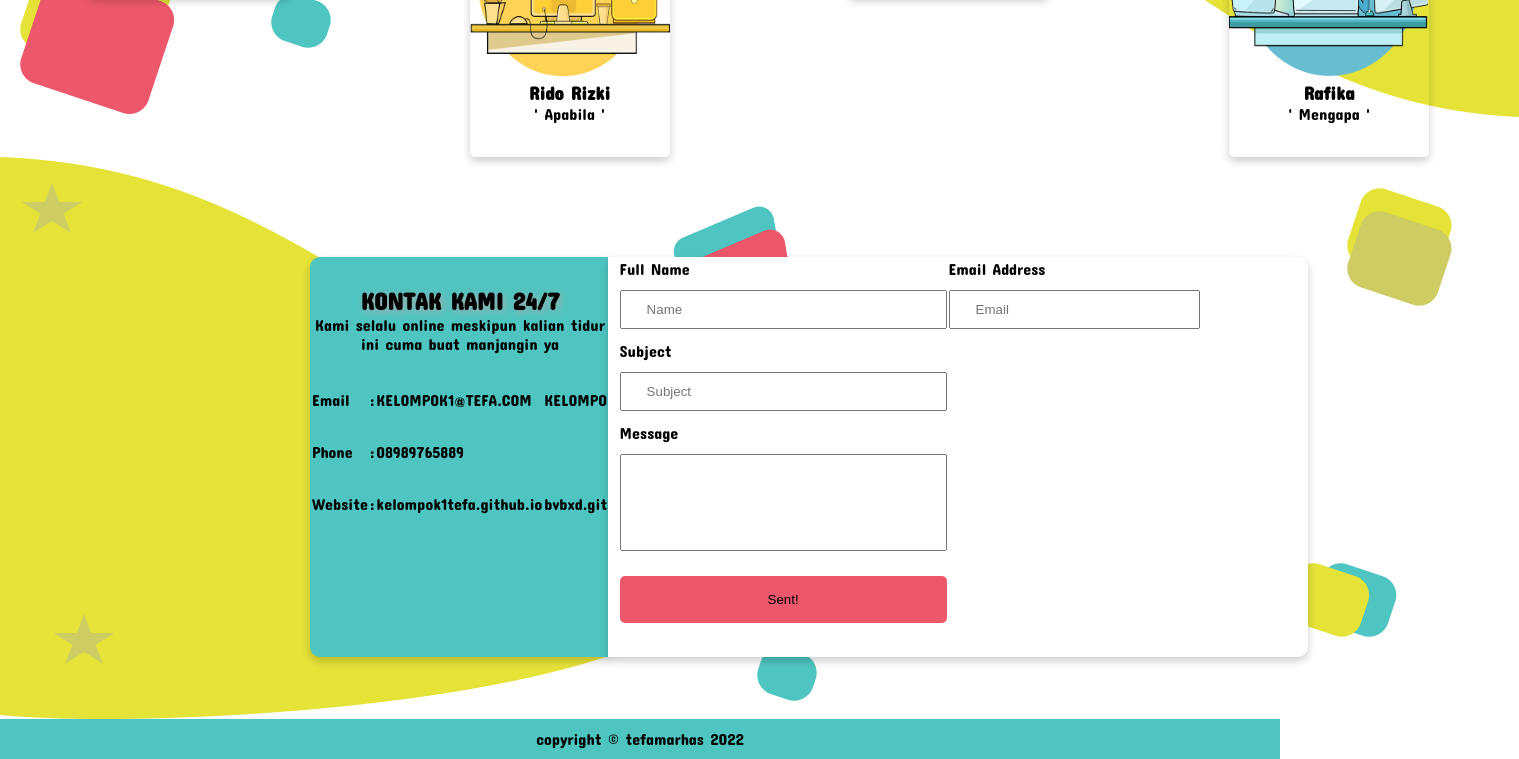
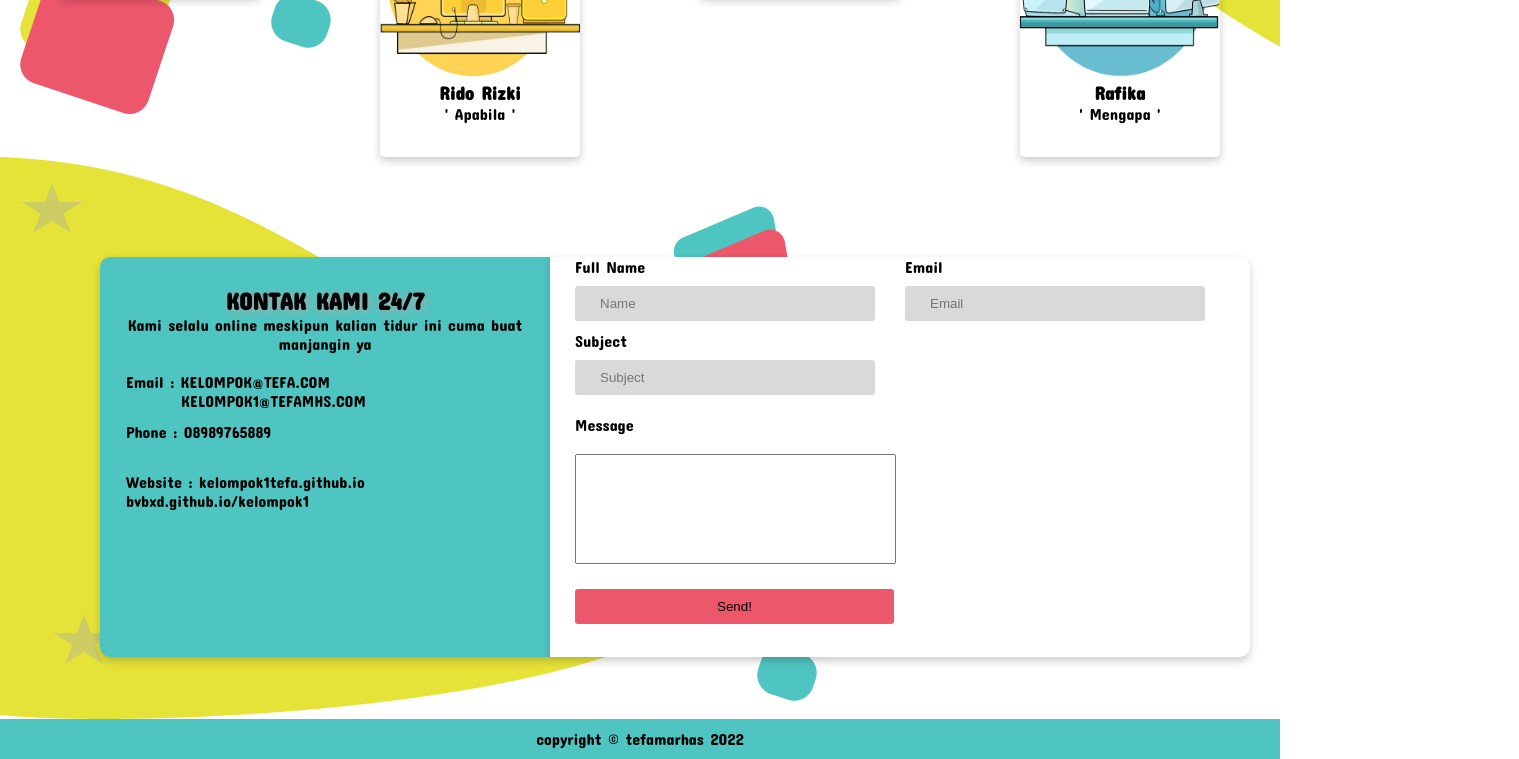
Before and after one commit to BvBxD/kelompok1, a plain HTML site: page index.html in a window 1280 px wide. Shown: the part 1042-1801 px from the top of the page, 1519 px wide, since content can reach past the window. Drawn offline with Linux system fonts and the light colour scheme.

Commit message:
Pending changes exported from your codespace

```diff
--- a/css/style.css
+++ b/css/style.css
@@ -28,7 +28,7 @@ nav h2 {
     text-shadow: 2px 2px 8px #a9a9a9;
 }
 .atas {
-    width: 1505px;
+    width: 100%;
     height: 562px;
 }
 .right h2 {
@@ -78,14 +78,16 @@ nav #marker {
     display: flex;
     /* border: 1px solid aqua; */
     /* padding: 20px 30px; */
-    width: 1440px;
+    width: 100%;
     padding-left: 20px;
     height: 494px;
 }
 
 .left {
+    width: 100%;
     max-width: 40%;
-    padding-left: 280px;
+    padding-left: 180px;
+    justify-content: left;
 }
 
 .right {
@@ -120,7 +122,7 @@ h1 {
 .profileCont {
     display: flex;
     /* padding-left: 90px; */
-    width: 1519px;
+    width: 100%;
     height: 600px;
 }
 
@@ -158,13 +160,14 @@ h1 {
 
 .contactCont {
     display: flex;
-    width: 1519px;
+    width: 100%;
     height: 562px;
 }
 
 .kanan {
     padding-top: 100px;
     width: 60%;
+    margin-right: 150px;
 }
 
 input[type="text"]:focus {
@@ -204,15 +207,14 @@ input[type="reset"] {
     cursor: pointer;
 }
 
-.kotakKiri {
+ .kotakKiri {
     box-shadow: 0 4px 8px 0 rgba(0, 0, 0, 0.2);
     border-radius: 10px;
     border-radius: 10px 0 0 10px;
     padding-top: 30px;
-    margin: 0 auto;
-    margin-left: 10px;
+    margin-right: 0;
     height: 400px;
-    width: 300px;
+    width: 450px;
     text-align: justify;
     background-color: #4ec5c1;
 }
@@ -226,7 +228,11 @@ input[type="reset"] {
     background-color: white;
     margin: 0 auto;
     margin-left: 0;
+    margin-right: 90px;
     padding-right: 10px;
+}
+.kanan{
+    margin-right: 70px;
 }
 
 table.center {
@@ -240,8 +246,64 @@ table.center {
 }
 .kiri {
     padding-top: 100px;
-    width: 40%;
+    width: 100%;
     height: 100px;
-    padding-left: 300px;
+    padding-left: 30px;
+    margin-left: 70px;
 }
+.box{
+    width: 300px;
+    margin: 0 15px;
+}
+.hass{
+    background: rgba(167, 165, 165, 0.418);
+    border: none;
+    border-radius: 3px;
+}
+.hasss{
+    background: rgba(167, 165, 165, 0.418);
+    border: none;
+    border-radius: 3px;
+    width: 10px;
+    padding: 10px
+}
+input .hasss{
+    width: 10px;
+}
+.isi{
+    display: flex;
+}
+.btn {
+    width: 321px;
+    background-color: #ec576b;
+    color: #000;
+    text-decoration: none;
+    border: none;
+    border-radius: 3px;
+    outline: none;
+    padding: 10px 142px;
+    margin-left: 25px;
+}
+button{
+    margin-top: 25px;
+    background: none;
+    border: none;
+}
+ textarea{
+    width: 321px;
+    height: 110px;
+    right: 30PX;
+}
+.box2{
+    display: flex;
+    flex-direction: column;
+    margin-left: 15px;
+}
+.row{
+    margin-left: 26px;
+}
+.em{
+    margin-left: 55px;
+}
+
 /* anjay buat fix elor doang ini */
--- a/index.html
+++ b/index.html
@@ -68,7 +68,7 @@
                     <img
                         src="assets/image.png"
                         alt=""
-                        width="500px"
+                        width="480px"
                         height="375px"
                     />
                 </div>
@@ -125,81 +125,70 @@
             <div class="kiri">
                 <!-- <img src="assets/cs.png" alt="" /> -->
                 <div class="kotakKiri">
+
                     <h2 style="text-align: center">KONTAK KAMI 24/7</h2>
                     <p style="text-align: center">
                         Kami selalu online meskipun kalian tidur ini cuma buat
                         manjangin ya
                     </p>
                     <br />
-                    <table class="center">
-                        <tr class="row">
-                            <td>Email</td>
-                            <td>:</td>
-                            <td>KELOMPOK1@TEFA.COM</td>
-                            <td>KELOMPOK1@TEFAMHS.COM</td>
-                        </tr>
-                        <tr class="row">
-                            <td>Phone</td>
-                            <td>:</td>
-                            <td>08989765889</td>
-                        </tr>
-                        <tr class="row">
-                            <td>Website</td>
-                            <td>:</td>
-                            <td>kelompok1tefa.github.io</td>
-                            <td>bvbxd.github.io/kelompok1</td>
-                        </tr>
-                    </table>
+                    <div class="center">
+                        <div class="row">
+                            <p>
+                                Email : KELOMPOK@TEFA.COM
+                            </p>
+                            <P class="em">
+                                KELOMPOK1@TEFAMHS.COM
+                            </P>
+                        </div>
+                        <div class="row">
+                            <p>Phone : 08989765889
+                            </p>
+                        </div>
+                        <div class="row">
+                            <p>
+                                Website : kelompok1tefa.github.io
+                            </p>
+                            <p class="kel">
+                                bvbxd.github.io/kelompok1
+                            </p>
+                        </div>
+                    </div>
                 </div>
             </div>
             <div class="kanan">
                 <div class="kotakKanan">
-                    <table>
+                    <div>
                         <form action="">
-                            <tr>
-                                <td><label for="">Full Name</label></td>
-                                <td><label for="">Email Address</label></td>
-                            </tr>
-                            <tr>
-                                <td>
-                                    <input type="text" placeholder="Name" />
-                                </td>
-                                <td>
-                                    <input type="text" placeholder="Email" />
-                                </td>
-                            </tr>
-
-                            <tr>
-                                <td><label for="">Subject</label></td>
-                            </tr>
-                            <tr>
-                                <td>
-                                    <input type="text" placeholder="Subject" />
-                                </td>
-                            </tr>
-
-                            <tr>
-                                <td><label for="">Message</label></td>
-                            </tr>
-                            <tr>
-                                <td>
-                                    <textarea
-                                        name=""
-                                        id=""
-                                        cols="30"
-                                        rows="5"
-                                    ></textarea>
-                                </td>
-                            </tr>
-
-                            <tr>
-                                <td><input type="submit" value="Sent!" /></td>
-                            </tr>
+                            <div class="isi">
+                                <div class="box">
+                                    <label for="">Full Name</label>
+                                    <input class="hass" type="text" placeholder="Name">
+                                </div>
+                                <div class="box">
+                                    <label class="lab" for="">Email</label>
+                                    <input class="hass" type="text" placeholder="Email" />
+                                </div>
+                            </div>
+                                <div class="box">
+                                    <label for="">Subject</label>
+                                    <input class="hasss" type="text" placeholder="Subject" />
+                                </div>
+                            <div class="box"></div>
+                                <div class="box2">
+                                    <label for="">Message</label>
+                                    <textarea name="" id="" cols="30" rows="10"></textarea>
+                            </div>
+                            </div>
                         </form>
-                    </table>
+                        <button>
+                            <a class="btn" href="">Send!</a>
+                        </button>
+                    </div>
                 </div>
             </div>
         </div>
+
         <div
             class="kotak"
             style="width: 100%; height: 40px; background-color: #4ec5c1"
@@ -209,6 +198,7 @@
             </p>
         </div>
 
+
         <script src="app.js"></script>
     </body>
 </html>
```
